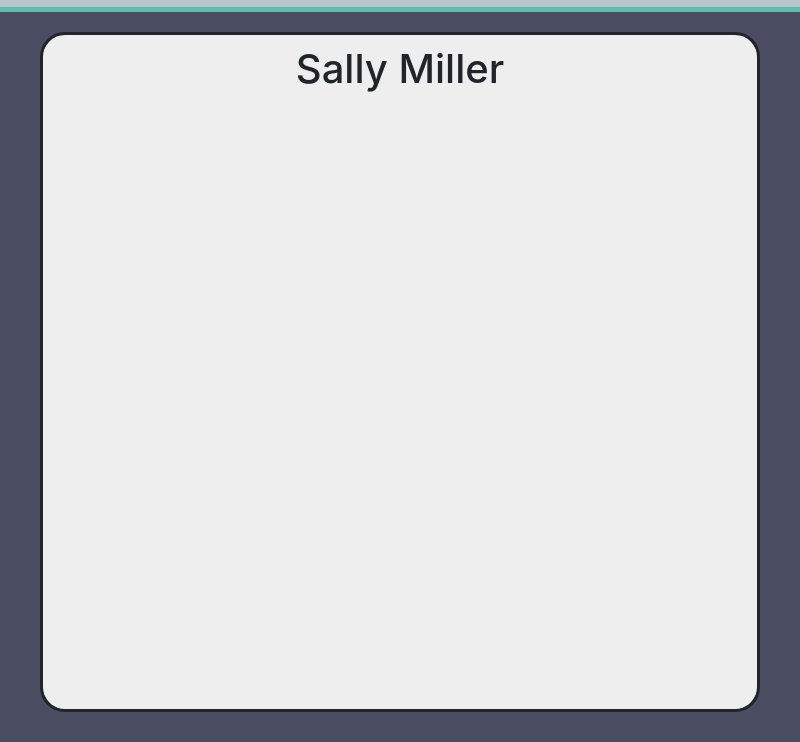
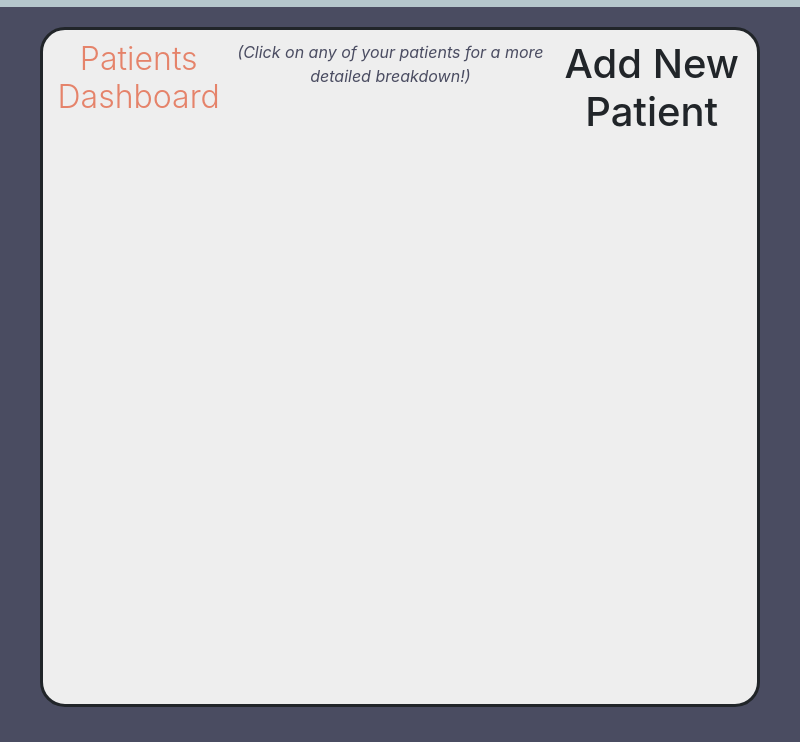
Before and after one commit to gc-tyes/Electron, an Electron app: page pages/MyProfile.html in a window 800 px wide. Shown: the part 58-800 px from the top of the page. Drawn offline with nearby package versions, Linux system fonts and the light colour scheme; no server answers.

Commit message:
thumbnail styling

```diff
--- a/pages/MyProfile.html
+++ b/pages/MyProfile.html
@@ -38,10 +38,19 @@
         </ul>
       </div>
     </nav>
-    <div class="separator-bar"></div>
     <div class="body text-center">
-      <h1>Sally Miller</h1>
-
+      <h1 class="title display-3">Patients Dashboard</h1>
+      <p class="text-center subtext"><i>(Click on any of your patients for a more detailed breakdown!)</i></p>
+      <div class="spacer"></div>
+      <div class="user-div-alignment">
+        <div id="usersDiv" class="usersDiv">
+          <div class="thumbnail-new" onclick="showPopup()">
+            <div class="user-text-div">
+              <h1 class="thumbnail-text">Add New Patient</h1>
+            </div>
+          </div>
+        </div>
+      </div>
     </div>
   </div>
   </div>
```
